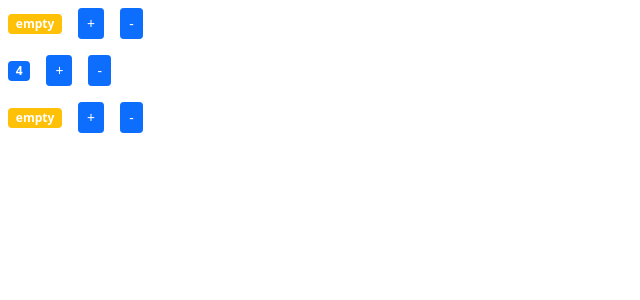
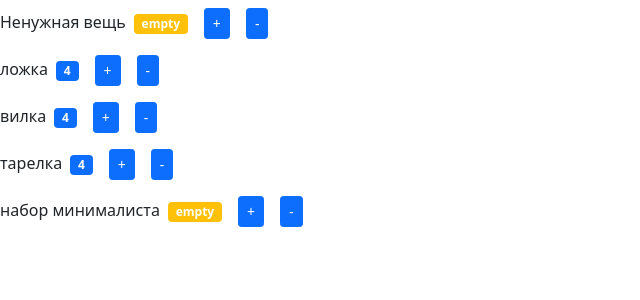
Before and after one commit to ako-develop/compozition, a React (Create React App) app: page / in a window 1280 px wide. Shown: the top 300 px of the page, without its empty margins (0-640 px from the left). Built offline with nearby package versions, Linux system fonts and the light colour scheme.

Commit message:
props value

```diff
--- a/src/components/counter.jsx
+++ b/src/components/counter.jsx
@@ -1,6 +1,6 @@
 import React, {useState} from "react";
 const Counter = (props) => {
-    console.log(props);
+
     // let value = 0;
     const [value, setValue] = useState(props.value);
     // const [tags, setTags]=useState(['tag1', 'tag2', 'tag3'])
@@ -41,6 +41,7 @@
 // }
     return (
         <div>
+           <span>{props.name}</span>
             <span className={getBageClasses()}>{formatValue()}</span>
             <button className="btn btn-primary btn-sm m-2"
             onClick={handleIncrement}
--- a/src/components/countersList.jsx
+++ b/src/components/countersList.jsx
@@ -3,13 +3,16 @@
 
 const countersList = () => {
     const counters = [
-        {id: 0, value:0},
-        {id: 1, value:4},
-        {id: 2, value:0}];
+        {id: 0, value:0, name: "Ненужная вещь"},
+        {id: 1, value:4, name: "ложка"},
+        {id: 2, value:4, name: "вилка"},
+        {id: 3, value:4, name: "тарелка"},
+        {id: 4, value:0, name: "набор минималиста"}];
     return (
         <>
             {counters.map((count) => (
-                <Counter key={count.id} value={count.value}/>
+                <Counter key={count.id} value={count.value} name={count.name}/>
+
             ))}
         </>
     );
```
